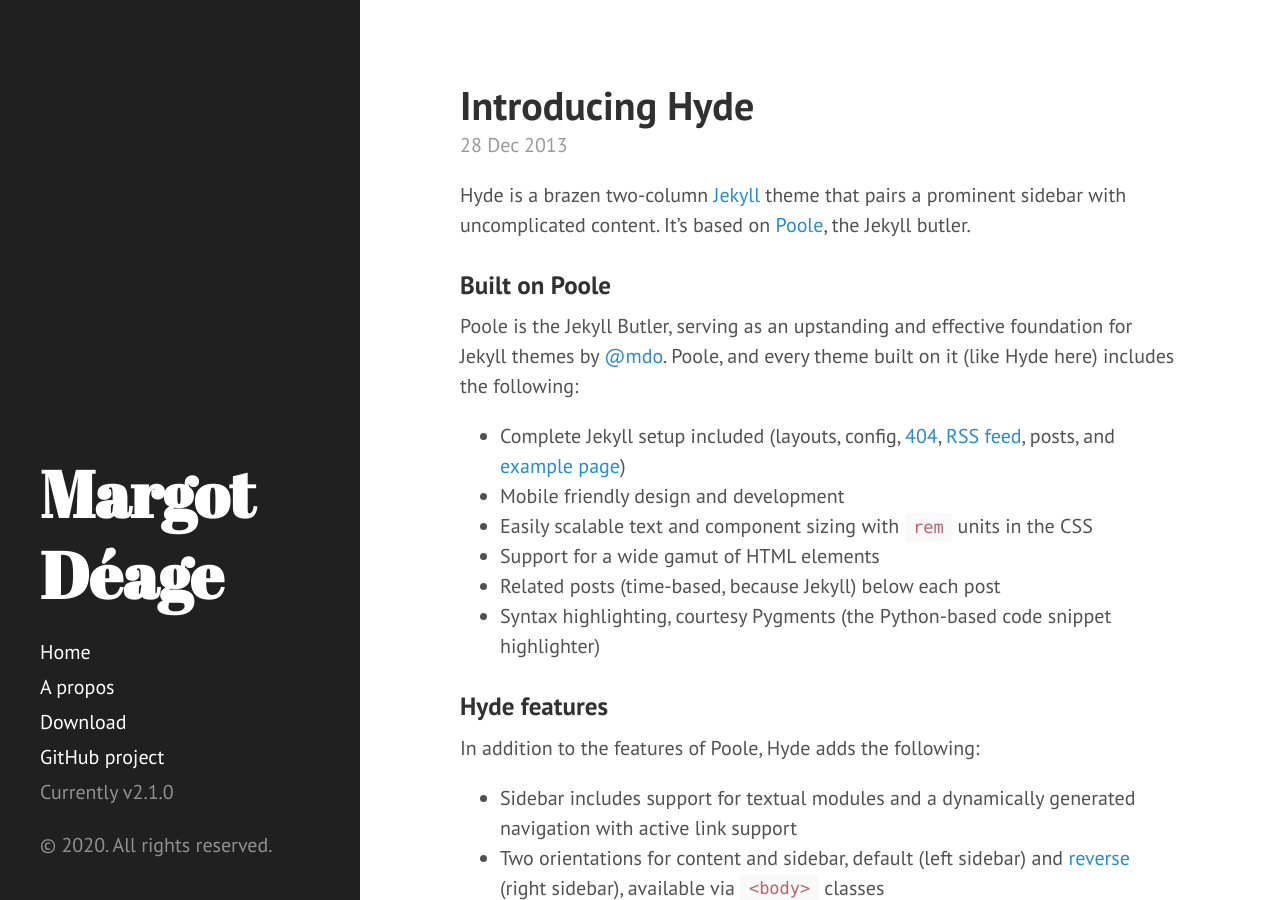
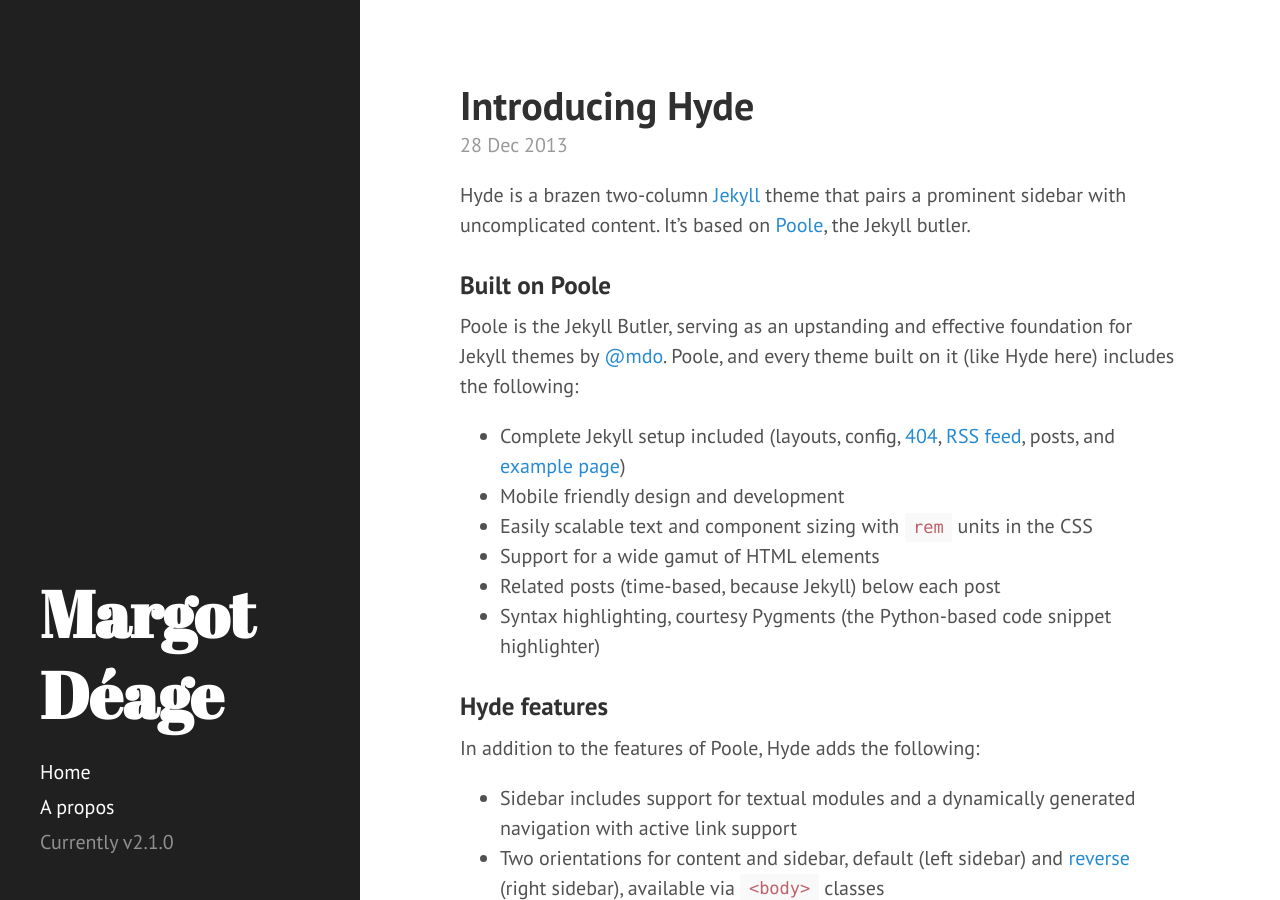
Before and after one commit to margotdeage/margotdeage.github.io, a Jekyll site: the page built from index.html, in a window 1280 px wide and 900 px high. Built offline with Jekyll 4.4.1, drawn with Linux system fonts in a browser that asks for light colours; Markdown is read by kramdown in place of the engine named in the settings; the list of posts is cut into pages by our own code.

Commit message:
Update sidebar.html

```diff
--- a/_includes/sidebar.html
+++ b/_includes/sidebar.html
@@ -26,11 +26,9 @@
         {% endif %}
       {% endfor %}
 
-      <a class="sidebar-nav-item" href="{{ site.github.repo }}/archive/v{{ site.version }}.zip">Download</a>
-      <a class="sidebar-nav-item" href="{{ site.github.repo }}">GitHub project</a>
+
       <span class="sidebar-nav-item">Currently v{{ site.version }}</span>
     </nav>
 
-    <p>&copy; {{ site.time | date: '%Y' }}. All rights reserved.</p>
   </div>
 </div>
```
